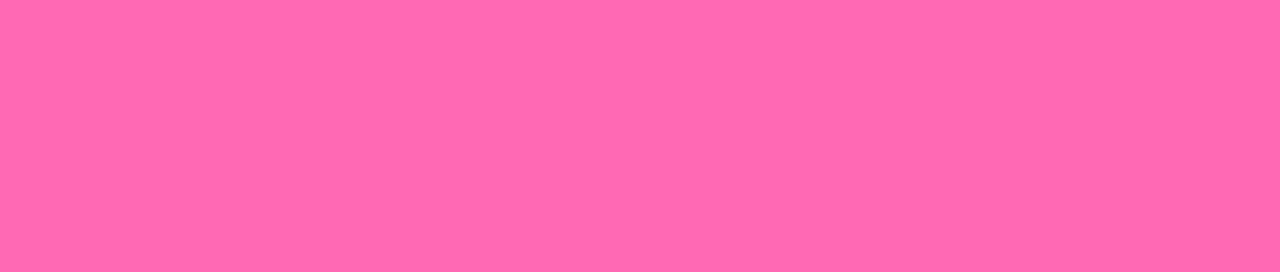
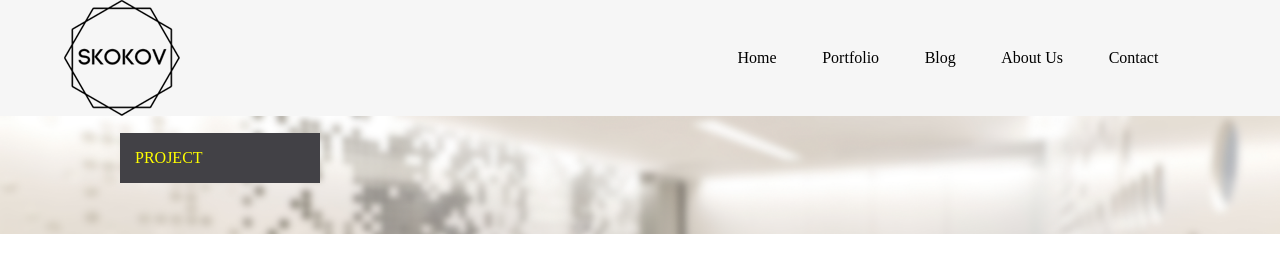
Before and after one commit to unicornDi/media_landing_page, a website: page Project/index.html in a window 1280 px wide. Drawn offline with Linux system fonts and the light colour scheme.

Commit message:
Header added

```diff
--- a/Project/index.html
+++ b/Project/index.html
@@ -15,9 +15,27 @@
 <body>
     <div class="main-container">
         <header>
-            <nav></nav>
-            <div class="header_banner"></div>
+            <img src="images/Logo.png" alt="logo">
+            <nav>
+                <div class="navigation">
+                    <div>Home</div>
+                    <div>Portfolio</div>
+                    <div>Blog</div>
+                    <div>About Us</div>
+                    <div>Contact</div>
+                </div>
+
+            </nav>
         </header>
+
+        <div class="header_banner">
+            <img src="images/slider_bg.png">
+            <div class="project">
+                <div class="project-button">
+                    <p>PROJECT</p>
+                </div>
+            </div>
+        </div>
 
         <section class="gallery"></section>
 
--- a/Project/sass/style.scss
+++ b/Project/sass/style.scss
@@ -1,6 +1,62 @@
+$main-color: #f6f6f6;
+$dark-grey: #424146;
 body {
+    margin: 0;
+}
+
+.main-container {
     display: flex;
-    box-shadow: 10px 10px 10px blue;
-    background-color: hotpink;
-    flex: 0%;
+    flex-direction: column;
+    flex-basis: 100%;
 }
+
+header {
+    display: flex;
+    flex-direction: row;
+    background: $main-color;
+    height: 160px;
+    align-items: center;
+    flex-basis: 100%;
+
+        img {
+            height: 80%;
+            margin-left: 5%;
+        }
+}
+
+nav {
+    display: flex;
+    flex-direction: row;
+    flex-basis: 80%;
+    justify-content: flex-end;
+
+}
+
+.navigation {
+    display: flex;
+    flex-direction: row;
+    flex-basis: 50%;
+    justify-content: space-evenly;
+}
+
+.header_banner {
+    height: 150px;
+         img {
+            width: 100%;
+         }
+    .project {
+        position: relative;
+        width: 200px;
+        height: 50px;
+        background-color: $dark-grey;
+        left: 120px;
+        top: -105px;
+    }
+        .project-button {
+            display: flex;
+        }
+            p {
+                margin-left: 15px;
+                color: yellow;
+            }
+}
```
Also changed, not shown: Project/css/style.css, Project/images/Logo.png (added), Project/images/slider_bg.png (added).
